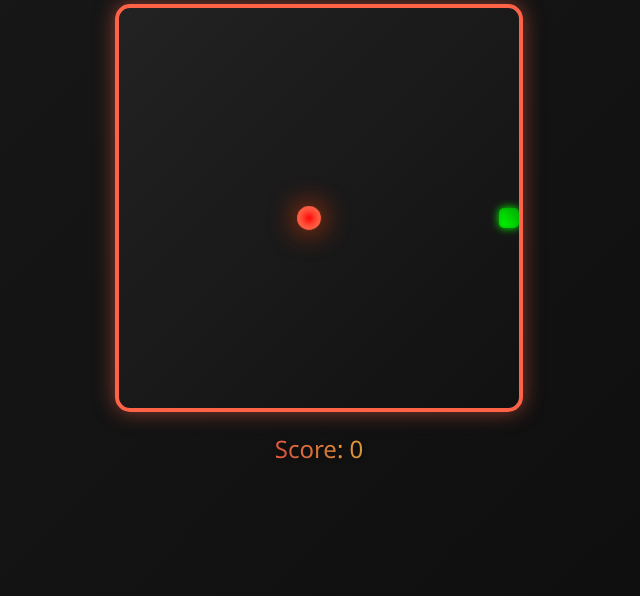
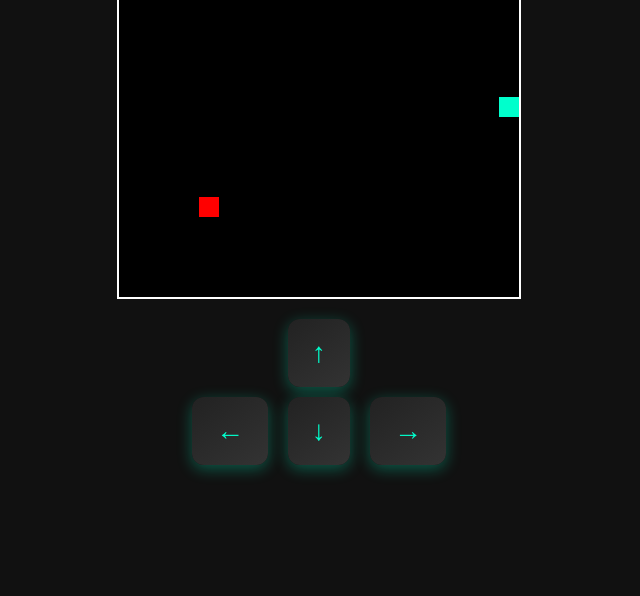
Before and after one commit to Devimanoj2005/snake-game, a plain HTML site: page index.html in a window 1280 px wide. Shown: the part 220-816 px from the top of the page, without its empty margins (321-961 px from the left). Drawn offline with Linux system fonts and the light colour scheme.

Commit message:
Update snake game: border collision ends game

```diff
--- a/index.html
+++ b/index.html
@@ -1,15 +1,25 @@
 <!DOCTYPE html>
 <html lang="en">
 <head>
-    <meta charset="UTF-8">
-    <meta name="viewport" content="width=device-width, initial-scale=1.0">
-    <title>Snake Game</title>
-    <link rel="stylesheet" href="style.css">
+  <meta charset="UTF-8">
+  <meta name="viewport" content="width=device-width, initial-scale=1.0">
+  <title>Snake Game</title>
+  <link rel="stylesheet" href="style.css">
 </head>
 <body>
-    <h1>SNAKE GAME</h1>
-    <div class="game-area" id="gameArea"></div>
-    <p id="score">Score: 0</p>
-    <script src="script.js"></script>
+  <canvas id="gameCanvas" width="400" height="400"></canvas>
+
+  <div id="controls">
+    <div>
+      <button onclick="changeDirection('up')">↑</button>
+    </div>
+    <div>
+      <button onclick="changeDirection('left')">←</button>
+      <button onclick="changeDirection('down')">↓</button>
+      <button onclick="changeDirection('right')">→</button>
+    </div>
+  </div>
+
+  <script src="script.js"></script>
 </body>
 </html>
--- a/script.js
+++ b/script.js
@@ -1,96 +1,86 @@
-const gameArea = document.getElementById('gameArea');
-const scoreDisplay = document.getElementById('score');
-const gridSize = 20;
-const rows = 20;
-const cols = 20;
+const canvas = document.getElementById('gameCanvas');
+const ctx = canvas.getContext('2d');
 
-let snake = [{x: 10, y: 10}];
-let food = {x: 5, y: 5};
-// Start moving to the right automatically
-let direction = {x: 1, y: 0};
-let nextDirection = {x: 1, y: 0}; // to prevent reversing instantly
-let score = 0;
+const gridSize = 20; // size of each square
+const canvasSize = canvas.width;
+let snake = [{ x: 200, y: 200 }];
+let food = { x: 0, y: 0 };
+let dx = gridSize;
+let dy = 0;
 let gameInterval;
 
-function createFood() {
-    food.x = Math.floor(Math.random() * cols);
-    food.y = Math.floor(Math.random() * rows);
+// Generate random food position
+function randomFood() {
+  food.x = Math.floor(Math.random() * (canvasSize / gridSize)) * gridSize;
+  food.y = Math.floor(Math.random() * (canvasSize / gridSize)) * gridSize;
 }
 
+// Draw canvas, snake, and food
 function draw() {
-    gameArea.innerHTML = '';
+  ctx.fillStyle = 'black';
+  ctx.fillRect(0, 0, canvas.width, canvas.height);
 
   // Draw food
-    const foodDiv = document.createElement('div');
-    foodDiv.style.left = food.x * gridSize + 'px';
-    foodDiv.style.top = food.y * gridSize + 'px';
-    foodDiv.classList.add('food');
-    gameArea.appendChild(foodDiv);
+  ctx.fillStyle = 'red';
+  ctx.fillRect(food.x, food.y, gridSize, gridSize);
 
   // Draw snake
-    snake.forEach(segment => {
-        const snakeDiv = document.createElement('div');
-        snakeDiv.style.left = segment.x * gridSize + 'px';
-        snakeDiv.style.top = segment.y * gridSize + 'px';
-        snakeDiv.classList.add('snake');
-        gameArea.appendChild(snakeDiv);
-    });
-
-    scoreDisplay.textContent = `Score: ${score}`;
+  ctx.fillStyle = '#00ffcc';
+  snake.forEach(part => ctx.fillRect(part.x, part.y, gridSize, gridSize));
 }
 
+// Move snake and check collisions
 function moveSnake() {
-    // Update direction
-    direction = nextDirection;
+  const head = { x: snake[0].x + dx, y: snake[0].y + dy };
 
-    const head = {x: snake[0].x + direction.x, y: snake[0].y + direction.y};
-
-    // Check collision with walls
-    if (head.x < 0 || head.x >= cols || head.y < 0 || head.y >= rows) {
+  // GAME OVER if snake hits border
+  if (head.x < 0 || head.x >= canvasSize || head.y < 0 || head.y >= canvasSize) {
     clearInterval(gameInterval);
-        alert('Game Over! Your score: ' + score);
+    alert('Game Over! You hit the wall.');
     return;
-    }
-
-    // Check collision with itself
-    for (let segment of snake) {
-        if (head.x === segment.x && head.y === segment.y) {
-            clearInterval(gameInterval);
-            alert('Game Over! Your score: ' + score);
-            return;
-        }
   }
 
   snake.unshift(head);
 
-    // Check if food eaten
+  // Check if snake eats food
   if (head.x === food.x && head.y === food.y) {
-        score++;
-        createFood();
+    randomFood();
   } else {
     snake.pop();
   }
 
+  // Check self-collision
+  for (let i = 1; i < snake.length; i++) {
+    if (snake[i].x === head.x && snake[i].y === head.y) {
+      clearInterval(gameInterval);
+      alert('Game Over! You ate yourself.');
+      return;
+    }
+  }
+}
+
+// Main game loop
+function gameLoop() {
+  moveSnake();
   draw();
 }
 
+// Change snake direction
+function changeDirection(direction) {
+  if (direction === 'up' && dy === 0) { dx = 0; dy = -gridSize; }
+  if (direction === 'down' && dy === 0) { dx = 0; dy = gridSize; }
+  if (direction === 'left' && dx === 0) { dx = -gridSize; dy = 0; }
+  if (direction === 'right' && dx === 0) { dx = gridSize; dy = 0; }
+}
+
+// Listen for keyboard input
 document.addEventListener('keydown', e => {
-    switch(e.key) {
-        case 'ArrowUp':
-            if (direction.y !== 1) nextDirection = {x: 0, y: -1};
-            break;
-        case 'ArrowDown':
-            if (direction.y !== -1) nextDirection = {x: 0, y: 1};
-            break;
-        case 'ArrowLeft':
-            if (direction.x !== 1) nextDirection = {x: -1, y: 0};
-            break;
-        case 'ArrowRight':
-            if (direction.x !== -1) nextDirection = {x: 1, y: 0};
-            break;
-    }
+  if (e.key === 'ArrowUp') changeDirection('up');
+  if (e.key === 'ArrowDown') changeDirection('down');
+  if (e.key === 'ArrowLeft') changeDirection('left');
+  if (e.key === 'ArrowRight') changeDirection('right');
 });
 
-createFood();
-draw();
-gameInterval = setInterval(moveSnake, 200);
+// Start game
+randomFood();
+gameInterval = setInterval(gameLoop, 150);
--- a/style.css
+++ b/style.css
@@ -1,77 +1,56 @@
-/* Body */
 body {
-    display: flex;
-    flex-direction: column;
-    align-items: center;
-    justify-content: center;
-    height: 100vh;
-    font-family: 'Segoe UI', Tahoma, Geneva, Verdana, sans-serif;
-    background: linear-gradient(135deg, #1a1a1a, #0d0d0d);
-    color: #fff;
-    overflow: hidden;
+  display: flex;
+  justify-content: center; /* horizontal centering */
+  align-items: center;     /* vertical centering */
+  flex-direction: column;  /* stack canvas and controls */
+  height: 100vh;
+  margin: 0;
+  background: #111;
+  color: #fff;
+  font-family: Arial, sans-serif;
 }
 
-/* Heading */
-h1 {
-    margin-bottom: 20px;
-    font-size: 3rem;
-    background: linear-gradient(90deg, #ff6347, #ffb347);
-    -webkit-background-clip: text;
-    -webkit-text-fill-color: transparent;
-    text-shadow: 2px 2px 8px rgba(0,0,0,0.7);
-    animation: glow 1.5s infinite alternate;
+canvas {
+  border: 2px solid white;
+  background: black;
+  display: block;
+  margin: 0 auto;
 }
 
-@keyframes glow {
-    from { text-shadow: 2px 2px 8px rgba(255,99,71,0.7); }
-    to { text-shadow: 2px 2px 20px rgba(255,180,71,1); }
+#controls {
+  margin-top: 20px; /* space between game and controls */
+  text-align: center;
+  display: flex;
+  flex-direction: column;
+  gap: 10px;
 }
 
-/* Game area */
-.game-area {
-    position: relative;
-    width: 400px;
-    height: 400px;
-    background: linear-gradient(135deg, #222, #111);
-    border: 4px solid #ff6347;
-    border-radius: 15px;
-    box-shadow: 0 0 20px rgba(255, 99, 71, 0.5);
-    overflow: hidden;
+#controls div {
+  display: flex;
+  justify-content: center;
+  gap: 20px;
 }
 
-/* Snake segments */
-.snake {
-    position: absolute;
-    width: 20px;
-    height: 20px;
-    background: linear-gradient(45deg, #00ff00, #00aa00);
-    border-radius: 5px;
-    box-shadow: 0 0 8px #00ff00, inset 0 0 4px #00aa00;
-    transition: all 0.15s ease;
+#controls button {
+  font-size: 28px;
+  padding: 18px 24px;
+  border-radius: 12px;
+  border: none;
+  background: linear-gradient(145deg, #222, #333);
+  color: #00ffcc;
+  cursor: pointer;
+  box-shadow: 0 4px 15px rgba(0, 255, 200, 0.3);
+  transition: all 0.2s ease-in-out;
 }
 
-/* Food */
-.food {
-    position: absolute;
-    width: 20px;
-    height: 20px;
-    background: radial-gradient(circle, #ff0000 0%, #ff6347 70%);
-    border-radius: 50%;
-    box-shadow: 0 0 15px #ff0000, inset 0 0 5px #ff6347;
-    animation: pulse 0.7s infinite alternate;
+#controls button:hover {
+  background: linear-gradient(145deg, #333, #444);
+  transform: scale(1.1);
+  color: #fff;
+  box-shadow: 0 6px 20px rgba(0, 255, 200, 0.6);
 }
 
-@keyframes pulse {
-    0% { transform: scale(1); box-shadow: 0 0 15px #ff0000, inset 0 0 5px #ff6347; }
-    100% { transform: scale(1.2); box-shadow: 0 0 25px #ff4500, inset 0 0 10px #ff6347; }
+#controls button:active {
+  transform: scale(0.95);
+  box-shadow: 0 2px 10px rgba(0, 255, 200, 0.3);
 }
-
-/* Score */
-#score {
-    margin-top: 20px;
-    font-size: 1.5rem;
-    background: linear-gradient(90deg, #ff6347, #ffb347);
-    -webkit-background-clip: text;
-    -webkit-text-fill-color: transparent;
-    text-shadow: 1px 1px 5px rgba(0,0,0,0.5);
-}
```
Lines whose indentation alone changed are shown as unchanged.
